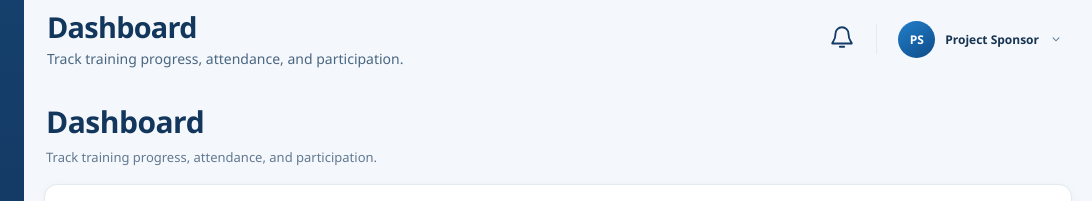
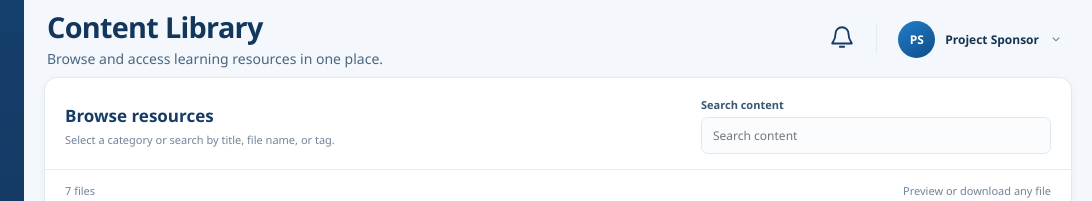
Before and after one commit to VSKSurya/Dashboard, a plain HTML site: page experiments/ContentLibrary.html in a window 1280 px wide. Shown: the top 201 px of the page, 188-1280 px from the left. Drawn offline with Linux system fonts and the light colour scheme.

Commit message:
Move content library title to top bar

```diff
--- a/experiments/ContentLibrary.html
+++ b/experiments/ContentLibrary.html
@@ -74,14 +74,13 @@
   </aside>
     <main class="main">
           <header class="topbar">
-      <div class="page-title"><h1>Dashboard</h1><p>Track training progress, attendance, and participation.</p></div>
+      <div class="page-title"><h1>Content Library</h1><p>Browse and access learning resources in one place.</p></div>
       <div class="top-actions">
         <button class="icon-button notification" type="button" aria-label="View notifications" id="notifications"><svg viewBox="0 0 24 24" fill="none" aria-hidden="true"><path d="M18 9a6 6 0 0 0-12 0c0 7-3 7-3 9h18c0-2-3-2-3-9Zm-8 12h4" stroke="currentColor" stroke-width="1.7" stroke-linecap="round" stroke-linejoin="round"/></svg><i class="notification-dot"></i></button>
         <span class="divider" aria-hidden="true"></span>
         <button class="profile" type="button" id="profile-button" aria-label="Project Sponsor account"><span class="avatar">PS</span><span>Project Sponsor</span><svg class="profile-chevron" viewBox="0 0 24 24" fill="none" aria-hidden="true"><path d="m7 10 5 5 5-5" stroke="currentColor" stroke-width="1.8" stroke-linecap="round" stroke-linejoin="round"/></svg></button>
       </div>
     </header>
-      <section class="page-heading"><div><h1>Dashboard</h1><p>Track training progress, attendance, and participation.</p></div></section>
       <section class="browser" aria-labelledby="browse-heading"><div class="browser-head"><div><h2 id="browse-heading">Browse resources</h2><p>Select a category or search by title, file name, or tag.</p></div><div class="search"><label for="search">Search content</label><input id="search" type="search" placeholder="Search content"></div></div><div class="tabs" role="tablist" aria-label="Content categories" id="tabs"></div><div class="results"><span id="result-count" role="status" aria-live="polite"></span><span>Preview or download any file</span></div><div class="cards" id="cards"></div></section>
       <footer class="footer">Copyright Schoolnet India Limited</footer>
     </main>
```
